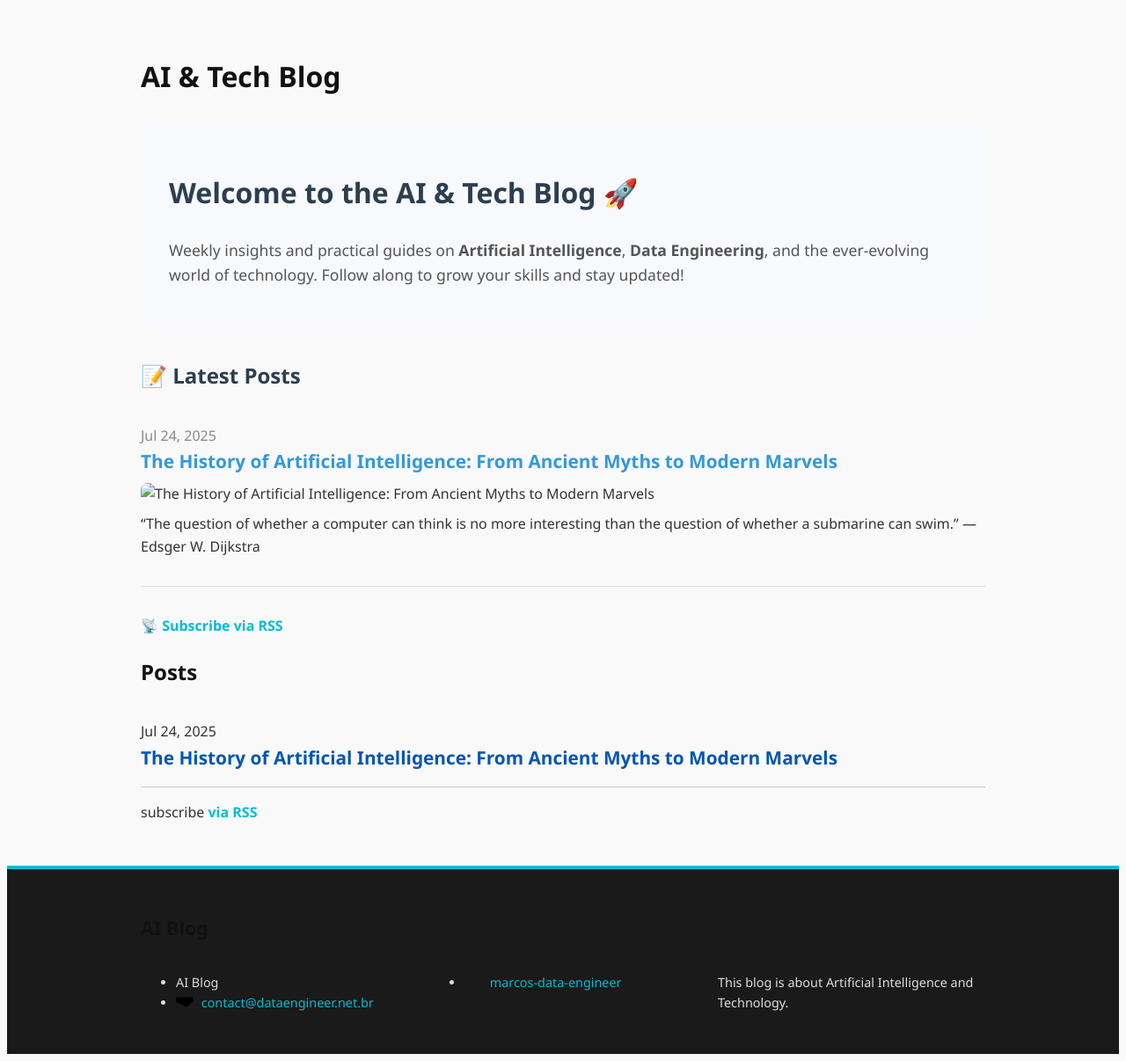
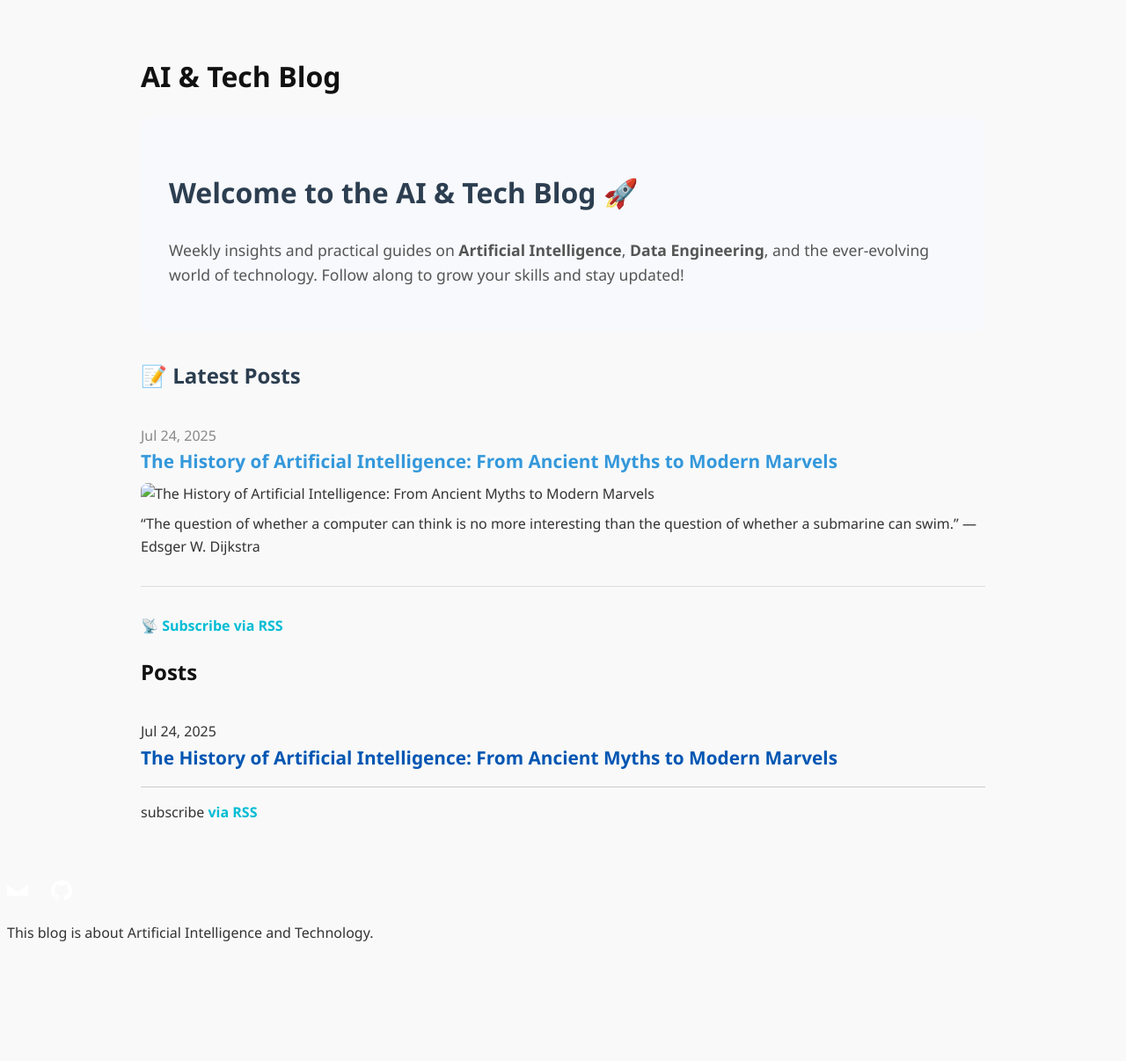
Before and after one commit to marcos-data-engineer/blog, a Jekyll site: the page built from index.html, in a window 1280 px wide. Shown: the whole page at 88% size. Built offline with Jekyll 4.4.1, drawn with Linux system fonts in a browser that asks for light colours; after the commit the page ends 1090 px from its top, so only the background shows below that.

Commit message:
arrumando detalhes no visual

```diff
--- a/_layouts/default.html
+++ b/_layouts/default.html
@@ -14,28 +14,18 @@
       </div>
     </main>
 
-    <footer class="site-footer h-card">
-      <div class="wrapper">
-        <h2 class="footer-heading">AI Blog</h2>
-        <div class="footer-col-wrapper">
-          <div class="footer-col footer-col-1">
-            <ul class="contact-list">
-              <li class="p-name">AI Blog</li>
-              <li>
-                <img src="{{ "/assets/images/email-icon.svg" | relative_url }}" alt="Email" style="width:20px; vertical-align:middle; margin-right:5px;">
-                <a class="u-email" href="mailto:contact@dataengineer.net.br">contact@dataengineer.net.br</a>
-              </li>
-            </ul>
-          </div>
-
-          <div class="footer-col footer-col-2">
-            <ul class="social-media-list">
-              <li>
-                <img src="{{ "/assets/images/github-icon.svg" | relative_url }}" alt="GitHub" style="width:20px; vertical-align:middle; margin-right:5px;">
-                <a href="https://github.com/marcos-data-engineer">marcos-data-engineer</a>
-              </li>
-            </ul>
-          </div>
+<div class="footer-icons" style="margin-top: 1rem;">
+  <a href="mailto:contact@dataengineer.net.br" aria-label="Email" style="margin-right: 10px;">
+    <svg width="24" height="24" fill="#ffffff" viewBox="0 0 24 24">
+      <path d="M12 13.5L0 6V18H24V6L12 13.5Z" />
+    </svg>
+  </a>
+  <a href="https://github.com/marcos-data-engineer" target="_blank" aria-label="GitHub">
+    <svg width="24" height="24" fill="#ffffff" viewBox="0 0 24 24">
+      <path d="M12 0.5C5.37 0.5 0 5.87 0 12.5C0 17.82 3.438 22.24 8.207 23.54C8.805 23.64 9.025 23.3 9.025 23.01C9.025 22.75 9.015 22.11 9.01 21.25C5.672 21.91 4.968 19.64 4.968 19.64C4.437 18.27 3.672 17.9 3.672 17.9C2.59 17.19 3.754 17.21 3.754 17.21C4.953 17.29 5.586 18.45 5.586 18.45C6.656 20.25 8.43 19.74 9.107 19.43C9.207 18.68 9.512 18.18 9.852 17.88C7.18 17.58 4.39 16.51 4.39 11.78C4.39 10.46 4.844 9.41 5.605 8.6C5.486 8.3 5.09 7.04 5.715 5.31C5.715 5.31 6.705 5 8.995 6.58C9.945 6.31 10.965 6.17 11.985 6.17C13.005 6.17 14.025 6.31 14.975 6.58C17.265 5 18.255 5.31 18.255 5.31C18.88 7.04 18.484 8.3 18.365 8.6C19.126 9.41 19.58 10.46 19.58 11.78C19.58 16.52 16.785 17.575 14.105 17.875C14.535 18.255 14.915 19.005 14.915 20.155C14.915 21.805 14.9 22.905 14.9 23.01C14.9 23.305 15.12 23.65 15.73 23.535C20.505 22.235 24 17.815 24 12.5C24 5.87 18.63 0.5 12 0.5Z" />
+    </svg>
+  </a>
+</div>
 
           <div class="footer-col footer-col-3">
             <p>This blog is about Artificial Intelligence and Technology.</p>
--- a/assets/css/custom.css
+++ b/assets/css/custom.css
@@ -15,6 +15,11 @@ a {
 a:hover {
   text-decoration: underline;
 }
+
+h2.section-title {
+  color: #0d6efd; /* Azul mais vibrante (Bootstrap primary) */
+}
+
 
 /* Cabeçalho */
 .site-header {
@@ -77,6 +82,11 @@ a:hover {
   font-size: 1.3rem;
 }
 
+.post-description {
+  color: #6c757d; /* cinza claro do Bootstrap */
+}
+
+
 /* Imagens nos posts */
 article img {
   max-width: 100%;
@@ -97,15 +107,15 @@ article img {
     color: #e0e0e0;
   }
 
-  .site-header,
-  .site-footer {
+.site-header {
     background-color: #1e1e1e;
     border-color: #00bcd4;
   }
 
-  .site-title {
-    color: #ffffff !important;
-  }
+.site-footer .site-title {
+  color: #ffffff;
+  font-weight: bold;
+}
 
   a {
     color: #4fc3f7;
```
Also changed, not shown: assets/images/history-of-ai.jpg (added).
